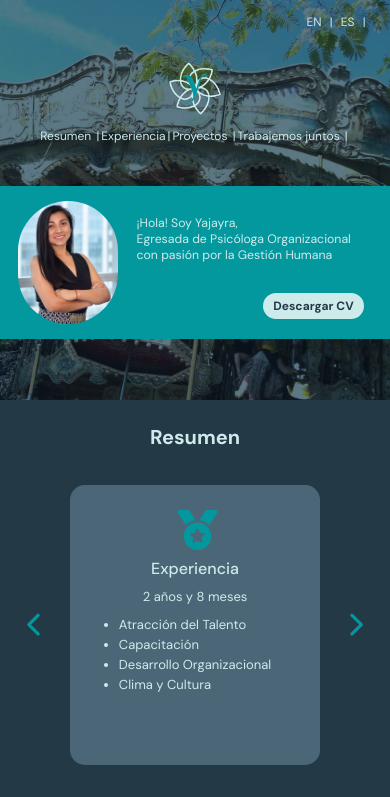
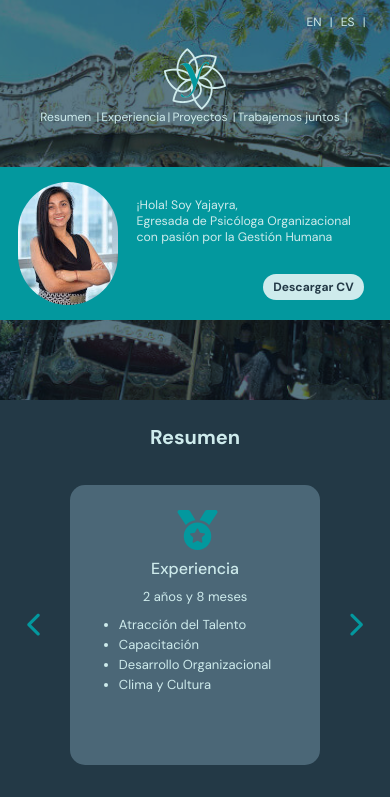
Before and after one commit to Yajayra18/Yajayra18.github.io, a plain HTML site: page index.html in a window 390 px wide. Shown: the top 797 px of the page. Drawn offline with Linux system fonts and the light colour scheme.

Commit message:
Creación de imagenes mobile y reescalar imagenes

```diff
--- a/css/style.css
+++ b/css/style.css
@@ -33,8 +33,8 @@ header {
   text-align: center;
   width: 100%;
   min-width: 320px;
-  min-height: 400px;
-  background-image: url(../assets/img/header.jpg);
+  height: 400px;
+  background-image: url(../assets/img/1.mobile/mobile-header.jpg);
   background-color: var(--off-cyan);background-blend-mode: soft-light;
   background-position: bottom;
   background-size: auto 120%;
@@ -68,6 +68,7 @@ header {
   color: var(--cyan);
   font-weight: bold;
 }
+
 .header--idiomas-container a:active{
   color: var(--soft-cyan);
   font-weight: bold;
@@ -83,9 +84,9 @@ header {
 }
 
 .header--logo-container img{
-  width: 15%;
-  min-width: 48px;
-  max-width: 130px;
+  width: 70px;
+  height: 70px;
+  background-image: url("../assets/icon/mobile-logoyaja.png");
 }
 
 .header--navigator-container {
@@ -371,7 +372,7 @@ header {
   min-width: 320px;
   height: 400px;
   color: var(--soft-cyan);
-  background-image: linear-gradient(180deg, #03989E 0%, rgba(255, 255, 255, 0) 73.96%), url('../assets/img/experieciax1.jpg');
+  background-image: linear-gradient(180deg, #03989E 0%, rgba(255, 255, 255, 0) 73.96%), url('../assets/img/1.mobile/mobile-experiencia.jpg');
   background-position: center;
   background-size: auto 120%;
   background-repeat: no-repeat;
@@ -665,7 +666,7 @@ header {
   min-width: 320px;
   height: 420px;
   color: var(--soft-cyan);
-  background-image:  linear-gradient(180deg, rgba(255, 255, 255, 0) 27.08%, #03989E 80.73%), url('../assets/img/formacion.jpg');
+  background-image:  linear-gradient(180deg, rgba(255, 255, 255, 0) 27.08%, #03989E 80.73%), url('../assets/img/1.mobile/mobile-formacion.jpg');
   background-position: center;
   background-size: auto 120%;
   background-repeat: no-repeat;
--- a/index.html
+++ b/index.html
@@ -19,9 +19,16 @@
         <a href="">ES</a>
       </p>
     </div>
-    <figure class="header--logo-container">
-      <img src="./assets/icon/logoyaja.png" alt="Logo de Yajayra">
-    </figure>
+    <picture>
+      <source media="(min-width= 600px)" srcset="./assets/icon/tablet-logoyaja.png"/>
+      <source media="(min-with= 1000px)" srcset="./assets/icon/desktop-logoyaja.png"/>
+      <img src="./assets/icon/mobile-logoyaja.png" alt="Logo de Yajayra">
+    </picture>
+    <!--
+      <figure class="header--logo-container">
+        <img alt="Logo de Yajayra">
+      </figure>
+    -->
     <nav class="header--navigator-container">
       <ol>
         <li>
@@ -39,9 +46,16 @@
       </ol>
     </nav>
     <div class="header--presentacion-container">
+    <!--
       <figure class="header--presentacion-foto">
-        <img src="./assets/img/Yajayra.jpg" alt="Foto de Yajayra">
+        <img alt="Foto de Yajayra">
       </figure>
+    -->
+      <picture class="header--presentacion-foto">
+        <source media="(min-width= 600px)" srcset=""/>
+        <source media="(min-with= 1000px)" srcset=""/>
+        <img src="./assets/img/1.mobile/mobile-Yajayra.jpg" alt="Foto de Yajayra">
+      </picture>
       <div class="header--presentacion-texto-boton">
         <div class="presentacion-text">
           <p>¡Hola! Soy Yajayra, <br/> Egresada de Psicóloga Organizacional <br/>con pasión por la Gestión Humana </p>
```
Also changed, not shown: assets/icon/mobile-logoyaja.png (added), assets/img/1.mobile/mobile-Yajayra.jpg (added), assets/img/1.mobile/mobile-experiencia.jpg (added), assets/img/1.mobile/mobile-formacion.jpg (added), assets/img/1.mobile/mobile-header.jpg (added), assets/img/certi.png (deleted), assets/img/experieciax1.jpg (deleted), assets/img/experienciaOriginal.jpg (renamed from assets/img/experiencia.jpg), assets/img/formacion.jpg (deleted), assets/img/formacionOriginal.jpg (renamed from assets/img/formacion1.jpg), assets/img/header.jpg (deleted), assets/img/headerOriginal.jpg (renamed from assets/img/header1.jpg).
